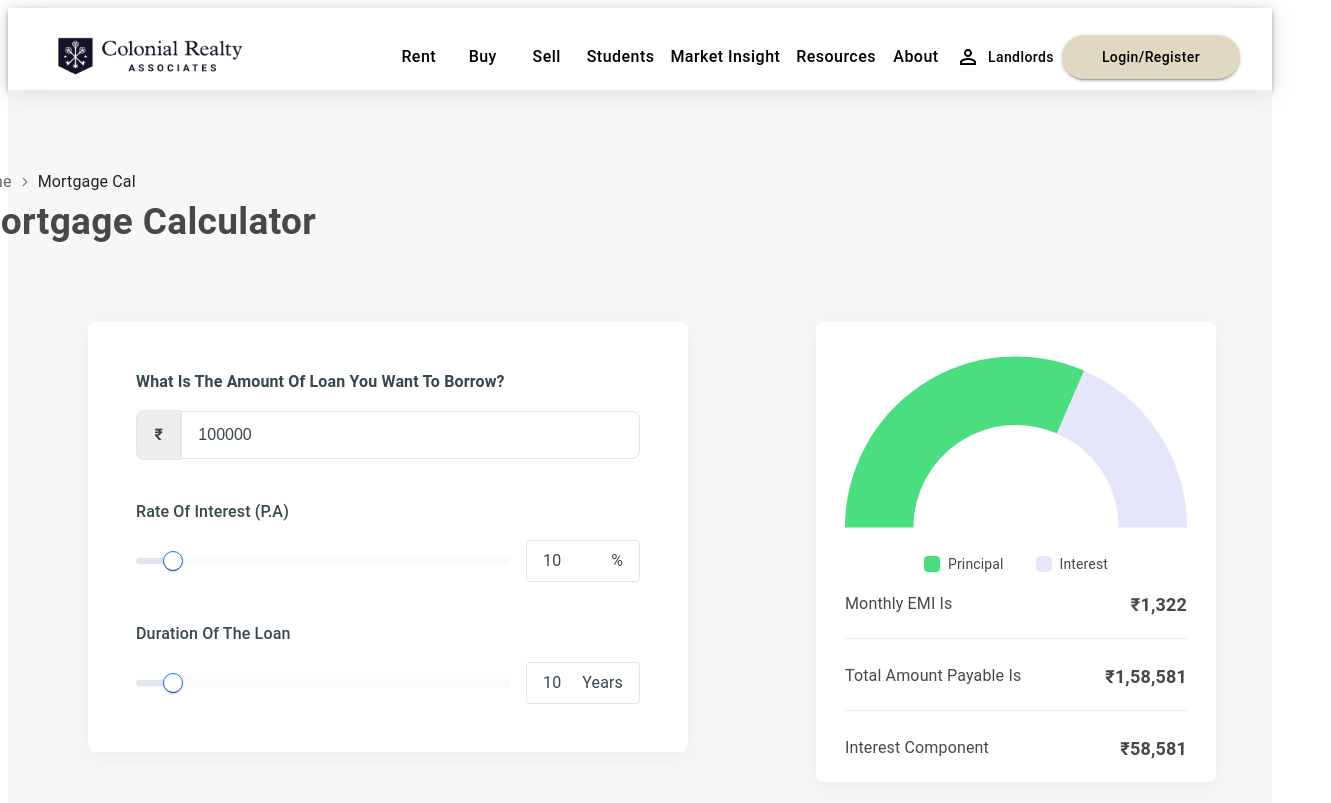
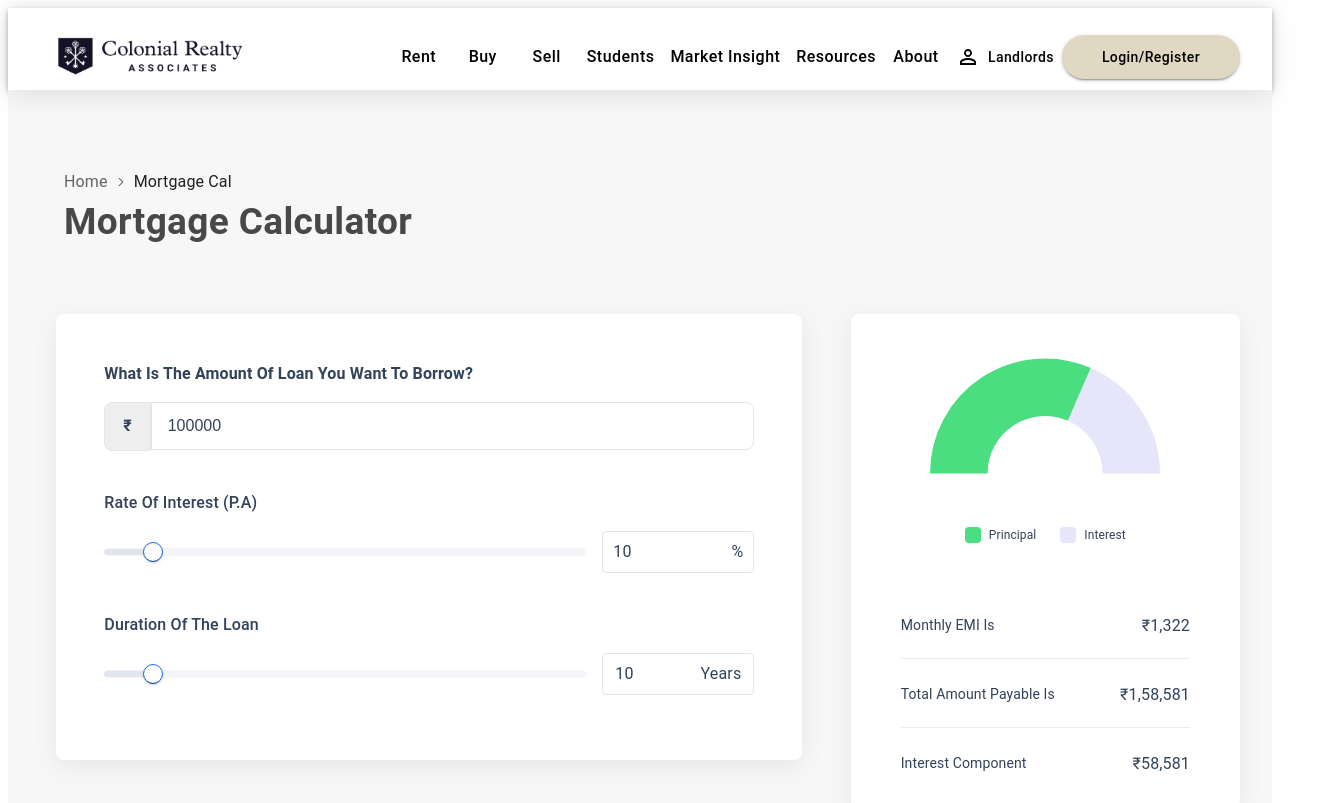
Before and after one commit to PiyushDesuntech/patrick-real-estate, a Next.js app: page /mortgage-cal in a window 1280 px wide. Shown: the top 803 px of the page, 1331 px wide, since content can reach past the window. Built offline with nearby package versions, Linux system fonts and the light colour scheme.

Commit message:
Mortgage complete

```diff
--- a/src/components/Mortgage-cal/components/LoanAmount.js
+++ b/src/components/Mortgage-cal/components/LoanAmount.js
@@ -1,5 +1,5 @@
 "use client";
-import React, { useState } from "react";
+import React, { useState, useEffect } from "react";
 import Slider from "@mui/material/Slider";
 import Box from "@mui/material/Box";
 import Typography from "@mui/material/Typography";
@@ -8,17 +8,25 @@ export default function LoanAmount() {
   const [loanAmount, setLoanAmount] = useState(100000);
   const [interestRate, setInterestRate] = useState(10);
   const [duration, setDuration] = useState(10);
+  const [borderRadius, setBorderRadius] = useState("0 8px 8px 0");
+
+  useEffect(() => {
+    if (typeof window !== "undefined") {
+      setBorderRadius(window.innerWidth < 600 ? "0 0 4px 4px" : "0 8px 8px 0");
+    }
+  }, []);
 
   return (
     <Box
       sx={{
         width: "100%",
         maxWidth: { xs: "80%", sm: "400px", md: "650px" },
-        height: "auto",
+        height: { xs: "auto", sm: "auto", md: "350px" },
+        minHeight: { xs: "470px", md: "350px" },
         backgroundColor: "#fff",
         borderRadius: "8px",
         padding: { xs: "15px", sm: "25px", md: "48px" },
-        boxShadow: "0px 4px 20px rgb(235, 235, 235)",
+        boxShadow: "0px 6px 24px rgb(230, 230, 230)",
         margin: "auto",
       }}
     >
@@ -28,28 +36,37 @@ export default function LoanAmount() {
           sx={{
             fontSize: { xs: "14px", sm: "16px" },
             fontWeight: "590",
-            color: "#37474F",
+            color: "#314259",
             marginBottom: "16px",
           }}
         >
           What Is The Amount Of Loan You Want To Borrow?
         </Typography>
-        <Box sx={{ display: "flex", flexDirection: { xs: "column", sm: "row" }, alignItems: "center" }}>
+        <Box
+          sx={{
+            display: "flex",
+            flexDirection: { xs: "column", sm: "row" },
+            alignItems: "center",
+          }}
+        >
           {/* Rupee Box */}
           <Typography
             sx={{
-              fontSize: "16px",
+              fontSize: { xs: "14px", sm: "15px", md: "16px" },
               fontWeight: "600",
-              color: "#37474F",
+              color: "#314259",
               backgroundColor: "#EEEEEE",
-              width: "48px",
-              height: "48px",
+              width: { xs: "100%", sm: "48px" },
+              minHeight: { xs: "40px", sm: "48px", md: "47px" },
               display: "flex",
               alignItems: "center",
               justifyContent: "center",
-              borderRadius: "8px 0 0 8px",
+              borderRadius: {
+                xs: "4px 4px 0 0",
+                sm: "8px 0 0 8px",
+              },
               border: "1px solid #E0E7EB",
-              marginBottom: { xs: "10px", sm: "0" },
+              borderBottom: { xs: "none", sm: "1px solid #E0E7EB" },
             }}
           >
             ₹
@@ -65,9 +82,9 @@ export default function LoanAmount() {
               padding: "8px 16px",
               fontSize: "16px",
               border: "1px solid #E0E7EB",
-              borderRadius: "0 8px 8px 0",
+              borderRadius: borderRadius,
               outline: "none",
-              color: "#37474F",
+              color: "#314259",
               boxSizing: "border-box",
             }}
           />
@@ -80,13 +97,20 @@ export default function LoanAmount() {
           sx={{
             fontSize: { xs: "14px", sm: "16px" },
             fontWeight: "500",
-            color: "#37474F",
+            color: "#314259",
             marginBottom: "16px",
           }}
         >
           Rate Of Interest (P.A)
         </Typography>
-        <Box sx={{ display: "flex", flexDirection: { xs: "column", sm: "row" }, alignItems: "center", gap: 2 }}>
+        <Box
+          sx={{
+            display: "flex",
+            flexDirection: { xs: "column", sm: "row" },
+            alignItems: "center",
+            gap: 2,
+          }}
+        >
           {/* Interest Rate Slider */}
           <Slider
             value={interestRate}
@@ -96,7 +120,7 @@ export default function LoanAmount() {
               color: "#E1E5EE",
               height: 8,
               "& .MuiSlider-rail": {
-                backgroundColor: "#EDF2F7",
+                backgroundColor: "#E1E5EE",
                 height: 8,
               },
               "& .MuiSlider-track": {
@@ -116,18 +140,22 @@ export default function LoanAmount() {
           />
           <Box
             sx={{
-              padding: "8px 16px",
+              padding: "20px 35px",
               borderRadius: "4px",
               border: "1px solid #E1E5EE",
               display: "flex",
               alignItems: "center",
-              justifyContent: "space-between",
+              position: "relative",
               minWidth: "80px",
               backgroundColor: "#FFFFFF",
             }}
           >
-            <Typography sx={{ color: "#37474F", left: "12px" }}>{interestRate}</Typography>
-            <Typography sx={{ color: "#37474F", right: "12px" }}>%</Typography>
+            <Typography sx={{ color: "#314259", position: "absolute", left: "10px" }}>
+              {interestRate}
+            </Typography>
+            <Typography sx={{ color: "#314259", position: "absolute", right: "10px" }}>
+              %
+            </Typography>
           </Box>
         </Box>
       </Box>
@@ -138,13 +166,20 @@ export default function LoanAmount() {
           sx={{
             fontSize: { xs: "14px", sm: "16px" },
             fontWeight: "500",
-            color: "#37474F",
+            color: "#314259",
             marginBottom: "16px",
           }}
         >
           Duration Of The Loan
         </Typography>
-        <Box sx={{ display: "flex", flexDirection: { xs: "column", sm: "row" }, alignItems: "center", gap: 2 }}>
+        <Box
+          sx={{
+            display: "flex",
+            flexDirection: { xs: "column", sm: "row" },
+            alignItems: "center",
+            gap: 2,
+          }}
+        >
           {/* Loan Duration Slider */}
           <Slider
             value={duration}
@@ -154,7 +189,7 @@ export default function LoanAmount() {
               color: "#E1E5EE",
               height: 8,
               "& .MuiSlider-rail": {
-                backgroundColor: "#EDF2F7",
+                backgroundColor: "#E1E5EE",
                 height: 8,
               },
               "& .MuiSlider-track": {
@@ -174,18 +209,22 @@ export default function LoanAmount() {
           />
           <Box
             sx={{
-              padding: "8px 16px",
+              padding: "20px 35px",
               borderRadius: "4px",
               border: "1px solid #E1E5EE",
               display: "flex",
               alignItems: "center",
-              justifyContent: "space-between",
+              position: "relative",
               minWidth: "80px",
               backgroundColor: "#FFFFFF",
             }}
           >
-            <Typography sx={{ color: "#37474F", left: "12px" }}>{duration}</Typography>
-            <Typography sx={{ color: "#37474F", right: "12px" }}>Years</Typography>
+            <Typography sx={{ color: "#314259", position: "absolute", left: "12px" }}>
+              {duration}
+            </Typography>
+            <Typography sx={{ color: "#314259", position: "absolute", right: "12px" }}>
+              Years
+            </Typography>
           </Box>
         </Box>
       </Box>
--- a/src/components/Mortgage-cal/components/LoanCalculator.js
+++ b/src/components/Mortgage-cal/components/LoanCalculator.js
@@ -22,7 +22,7 @@ const LoanDoughnutChart = ({ principal, interest }) => {
   const options = {
     rotation: -90,
     circumference: 180,
-    cutout: "60%",
+    cutout: "50%",
     plugins: {
       legend: {
         display: false,
@@ -37,19 +37,23 @@ const LoanDoughnutChart = ({ principal, interest }) => {
       },
     },
     maintainAspectRatio: false,
+    responsive: true,
   };
 
   return (
-    <div
-      style={{
-        height: "200px",
-        width: "100%",
+    <Box
+      sx={{
         display: "flex",
-        justifyContent: "flex-start",
+        justifyContent: "center",
+        alignItems: "center",
+        width: "230px", // chart size
+        height: "140px", // height for semicircle
+        margin: "0 auto",
+        gap: "3px",
       }}
     >
       <Doughnut data={data} options={options} />
-    </div>
+    </Box>
   );
 };
 
@@ -65,19 +69,23 @@ export default function LoanCalculator() {
     <Box
       sx={{
         width: "100%",
-        maxWidth: { xs: "90%", sm: "400px", md: "400px" },
+        maxWidth: { xs: "90%", sm: "500px", md: "500px" }, // maxWidth
         height: "auto",
         backgroundColor: "#fff",
-        borderRadius: "7.38px",
-        padding: { xs: "16px", sm: "20px 29px" },
+        borderRadius: "8px",
+        padding: { xs: "24px", sm: "32px" }, // padding
         boxSizing: "border-box",
         display: "flex",
         flexDirection: "column",
         justifyContent: "space-between",
-        boxShadow: "0px 4px 20px rgb(235, 235, 235)",
+        boxShadow: "0px 6px 24px rgb(230, 230, 230)",
         margin: "auto",
+        "@media (min-width: 960px)": {
+          height: "auto",
+        },
       }}
     >
+
       <Box sx={{ flex: 1 }}>
         <LoanDoughnutChart
           principal={loanDetails.principal}
@@ -89,9 +97,11 @@ export default function LoanCalculator() {
           sx={{
             display: "flex",
             justifyContent: "center",
-            gap: "32px",
-            marginTop: "12px",
-            marginBottom: "16px",
+            gap: "24px",
+            marginTop: "40px", // top margin
+            marginBottom: "70px",
+            marginLeft: { xs: "0", md: "16px" }, // left margin for desktop
+            marginRight: { xs: "0", md: "16px" }, // right margin for desktop
           }}
         >
           <Box sx={{ display: "flex", alignItems: "center", gap: "8px" }}>
@@ -103,7 +113,7 @@ export default function LoanCalculator() {
                 borderRadius: "4px",
               }}
             />
-            <Typography sx={{ color: "#484848", fontSize: "14px" }}>
+            <Typography sx={{ color: "#314259", fontSize: "12px" }}>
               Principal
             </Typography>
           </Box>
@@ -116,7 +126,7 @@ export default function LoanCalculator() {
                 borderRadius: "4px",
               }}
             />
-            <Typography sx={{ color: "#484848", fontSize: "14px" }}>
+            <Typography sx={{ color: "#314259", fontSize: "12px" }}>
               Interest
             </Typography>
           </Box>
@@ -132,12 +142,16 @@ export default function LoanCalculator() {
             alignItems: "center",
             borderBottom: "1px solid #ebebeb",
             paddingBottom: "20px",
+            marginLeft: { xs: "0", md: "18px" }, // left margin for desktop
+            marginRight: { xs: "0", md: "18px" }, // right margin for desktop
           }}
         >
-          <Typography sx={{ color: "#484848", fontSize: "16px" }}>
+          <Typography sx={{ color: "#314259", fontSize: "14px" }}>
             Monthly EMI Is
           </Typography>
-          <Typography sx={{ color: "#484848", fontSize: "18px", fontWeight: "600" }}>
+          <Typography
+            sx={{ color: "#314259", fontSize: "16px"}}
+          >
             ₹{loanDetails.monthlyEMI.toLocaleString("en-IN")}
           </Typography>
         </Box>
@@ -149,12 +163,16 @@ export default function LoanCalculator() {
             alignItems: "center",
             borderBottom: "1px solid #ebebeb",
             paddingBottom: "20px",
+            marginLeft: { xs: "0", md: "18px" }, // left margin for desktop
+            marginRight: { xs: "0", md: "18px" }, // right margin for desktop
           }}
         >
-          <Typography sx={{ color: "#484848", fontSize: "16px" }}>
+          <Typography sx={{ color: "#314259", fontSize: "14px" }}>
             Total Amount Payable Is
           </Typography>
-          <Typography sx={{ color: "#484848", fontSize: "18px", fontWeight: "600" }}>
+          <Typography
+            sx={{ color: "#314259", fontSize: "16px"}}
+          >
             ₹{loanDetails.totalAmount.toLocaleString("en-IN")}
           </Typography>
         </Box>
@@ -164,12 +182,16 @@ export default function LoanCalculator() {
             display: "flex",
             justifyContent: "space-between",
             alignItems: "center",
+            marginLeft: { xs: "0", md: "18px" }, // left margin for desktop
+            marginRight: { xs: "0", md: "18px" }, // right margin for desktop
           }}
         >
-          <Typography sx={{ color: "#484848", fontSize: "16px" }}>
+          <Typography sx={{ color: "#314259", fontSize: "14px" }}>
             Interest Component
           </Typography>
-          <Typography sx={{ color: "#484848", fontSize: "18px", fontWeight: "600" }}>
+          <Typography
+            sx={{ color: "#314259", fontSize: "16px"}}
+          >
             ₹{loanDetails.interest.toLocaleString("en-IN")}
           </Typography>
         </Box>
--- a/src/components/Mortgage-cal/mortgage-cal.js
+++ b/src/components/Mortgage-cal/mortgage-cal.js
@@ -10,17 +10,13 @@ export default function Mortgage() {
   return (
     <Box sx={{ backgroundColor: "#F7F7F7", minHeight: "100vh" }}>
       <Container
-        maxWidth="lg"
+        maxWidth="xl"
         sx={{
-          py: 6,
+          padding: { xs: "48px 16px", md: "48px 32px" },
         }}
       >
         {/* Page Heading */}
-        <Box
-          sx={{
-            ml: { xs: 0, md: -15 },
-          }}
-        >
+        <Box sx={{ marginBottom: { xs: 3, md: 4 } }}>
           <Heading />
         </Box>
 
@@ -28,36 +24,29 @@ export default function Mortgage() {
         <Box
           sx={{
             display: "grid",
-            gridTemplateColumns: { xs: "1fr", md: "2fr 1fr" },
-            gap: { xs: 4, md: 3 },
-            mt: 5,
+            gridTemplateColumns: {
+              xs: "1fr",
+              md: "minmax(600px, 2fr) minmax(300px, 1fr)"
+            },
+            gap: { xs: 3, md: 4 },
+            marginBottom: { xs: 4, md: 6 }
           }}
         >
           {/* Left Column: Loan Amount */}
-          <Box
-            sx={{
-              ml: { xs: 0, md: 3 },
-            }}
-          >
+          <Box>
             <LoanAmount />
           </Box>
 
-          {/* Right Column: LoanCalculator */}
-          <Box>
-            <Box
-              sx={{
-                ml: { xs: 0, md: 25 },
-              }}
-            >
-              <LoanCalculator />
-            </Box>
-
-            <Box
-              sx={{
-                ml: { xs: 3, md: 25 },
-                mt: 4,
-              }}
-            >
+          {/* Right Column: Calculator and Advanced Search */}
+          <Box
+            sx={{
+              display: "flex",
+              flexDirection: "column",
+              gap: 3
+            }}
+          >
+            <LoanCalculator />
+            <Box sx={{ marginLeft: { xs: "24px", md: 0 } }}>
               <AdvancedSearch />
             </Box>
           </Box>
@@ -66,9 +55,11 @@ export default function Mortgage() {
         {/* Loan Information Section */}
         <Box
           sx={{
-            mt: { xs: 5, md: -7 },
-            ml: { xs: 0, md: -2 },
-            textAlign: { xs: "center", md: "left" },
+            width: "100%",
+            maxWidth: { md: "calc(100% - 130px)" },
+            marginTop: { xs: 4, md: -10 },
+            marginLeft: { xs: 0, md: "70px" },
+            paddingRight: { md: "45px" }
           }}
         >
           <LoanInformation />
```
Also changed, not shown: src/components/Mortgage-cal/components/AdvanceSearch.js (+3 -4 lines), src/components/Mortgage-cal/components/LoanInformation.js (+4 -4 lines).
